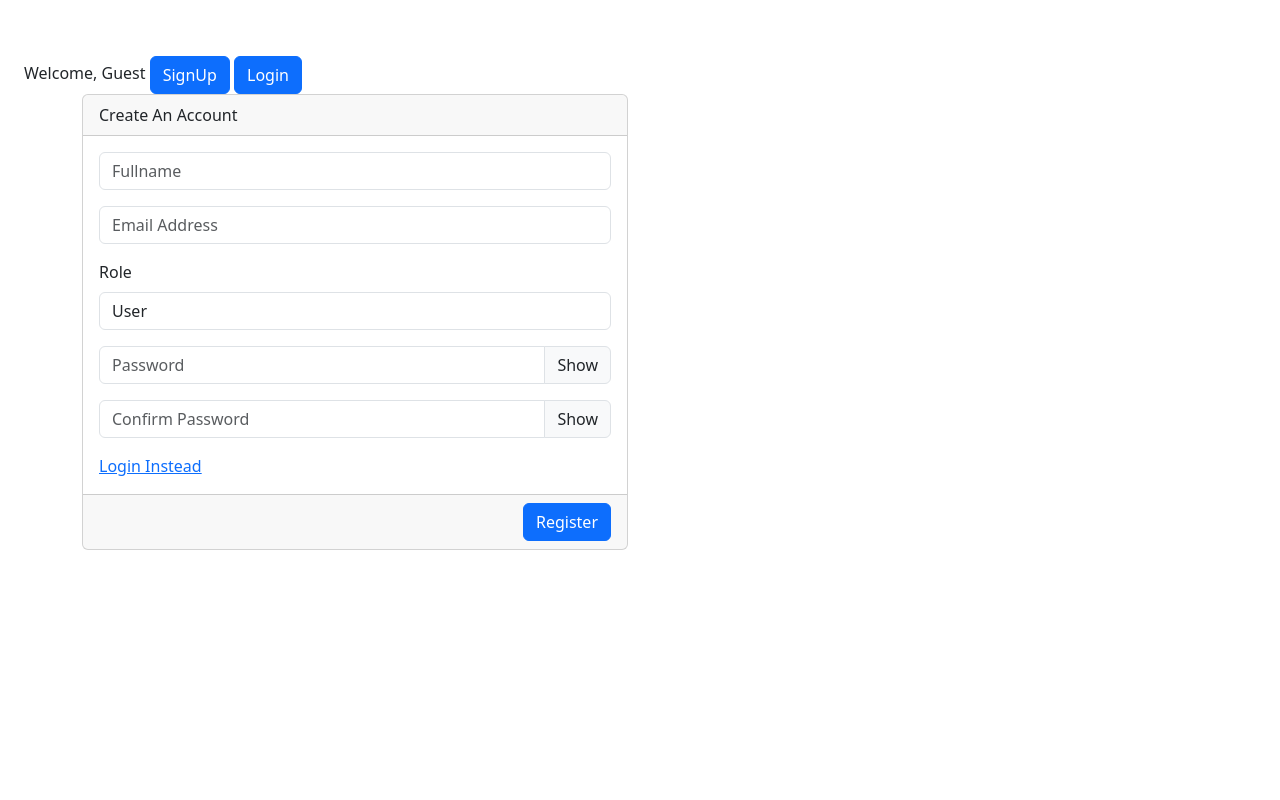
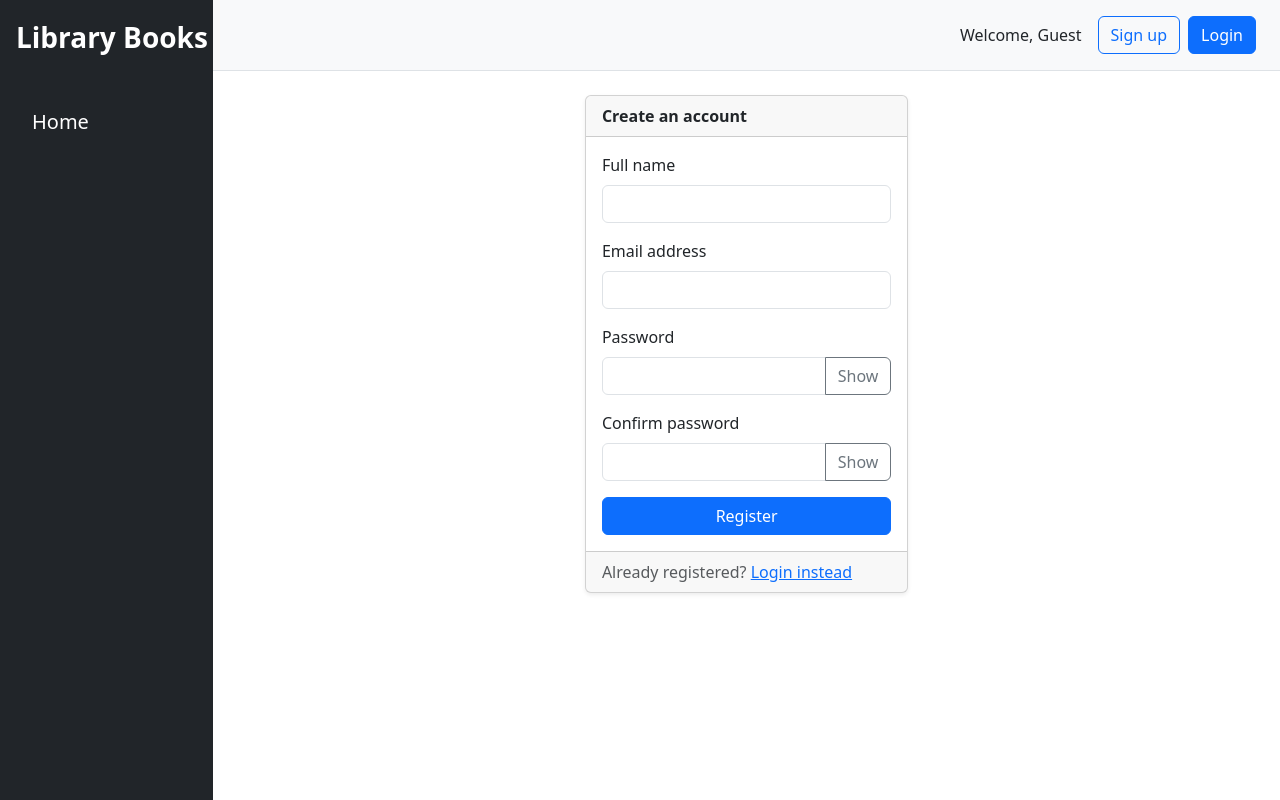
Before and after one commit to HoughAPH/AuthorBooksBlazorCore8App, an ASP.NET Core app: page /register in a window 1280 px wide. Run offline with ASP.NET Core 8, Linux system fonts and the light colour scheme; style sheets or scripts are compiled from the project's sources; the project's own start-up code is not run, and a stand-in starts its controllers and pages; some libraries are stand-ins or nearby versions.

Commit message:
More cosmetics

```diff
--- a/BlazorWebAssemblyApp/Layout/MainLayout.razor
+++ b/BlazorWebAssemblyApp/Layout/MainLayout.razor
@@ -1,34 +1,37 @@
 @using BlazorWebAssemblyApp.Authentication
+@using Microsoft.AspNetCore.Components.Authorization
 @using SharedClassLibrary.Contracts
 @inject ApiAuthenticationStateProvider AuthStateProvider
 @inject IUserAccount AccountService
 @inject NavigationManager NavManager
 @inherits LayoutComponentBase
 
-<div class="page">
-    <div class="sidebar">
+<div class="container-fluid">
+    <div class="row min-vh-100">
+        <div class="col-12 col-md-3 col-xl-2 bg-dark px-0">
             <NavMenu />
         </div>
 
-    <main>
-        <div class="top-row px-4">
-            <Microsoft.AspNetCore.Components.Authorization.AuthorizeView>
+        <div class="col-12 col-md-9 col-xl-10 px-0">
+            <header class="navbar bg-body-tertiary border-bottom px-4 py-3 justify-content-end gap-2">
+                <AuthorizeView>
                     <Authorized>
-                    Welcome,  @context.User.Identity?.Name
-                    <button class="btn btn-danger ms-3" @onclick="Logout"> Logout</button>
+                        <span class="me-2">Signed in as <strong>@context.User.Identity?.Name</strong></span>
+                        <button class="btn btn-outline-danger" @onclick="Logout">Logout</button>
                     </Authorized>
                     <NotAuthorized>
-                    Welcome, Guest
-                    <button class="btn btn-primary" @onclick="Signup"> SignUp</button>
-                    <button class="btn btn-primary" @onclick="Login"> Login</button>
+                        <span class="me-2">Welcome, Guest</span>
+                        <button class="btn btn-outline-primary" @onclick="Signup">Sign up</button>
+                        <button class="btn btn-primary" @onclick="Login">Login</button>
                     </NotAuthorized>
-            </Microsoft.AspNetCore.Components.Authorization.AuthorizeView>
+                </AuthorizeView>
+            </header>
+
+            <main class="p-4">
+                @Body
+            </main>
         </div>
-
-        <article class="content px-4">
-            @Body
-        </article>
-    </main>
+    </div>
 </div>
 
 <script src="_content/CurrieTechnologies.Razor.SweetAlert2/sweetAlert2.min.js"></script>
--- a/BlazorWebAssemblyApp/Layout/NavMenu.razor
+++ b/BlazorWebAssemblyApp/Layout/NavMenu.razor
@@ -1,44 +1,26 @@
-<div class="top-row ps-3 navbar navbar-dark">
-    <div class="container-fluid">
-        <a class="navbar-brand" href="">Library Books</a>
-        <button title="Navigation menu" class="navbar-toggler" @onclick="ToggleNavMenu">
-            <span class="navbar-toggler-icon"></span>
-        </button>
-    </div>
+@using Microsoft.AspNetCore.Components.Authorization
+<div class="d-flex flex-column p-3" data-bs-theme="dark">
+    <a class="navbar-brand fs-3 fw-bold text-white text-decoration-none mb-3" href="">Library Books</a>
+    <hr class="mt-0" />
+
+    <ul class="nav nav-pills flex-column gap-1">
+        <li class="nav-item">
+            <NavLink class="nav-link text-white fs-5 py-3" href="" Match="NavLinkMatch.All">Home</NavLink>
+        </li>
+        <AuthorizeView>
+            <Authorized>
+                <li class="nav-item">
+                    <NavLink class="nav-link text-white fs-5 py-3" href="books">Books</NavLink>
+                </li>
+                <li class="nav-item">
+                    <NavLink class="nav-link text-white fs-5 py-3" href="authors">Authors</NavLink>
+                </li>
+            </Authorized>
+        </AuthorizeView>
+        <AuthorizeView Roles="Admin">
+            <li class="nav-item">
+                <NavLink class="nav-link text-white fs-5 py-3" href="usermanager">Manage Users</NavLink>
+            </li>
+        </AuthorizeView>
+    </ul>
 </div>
-
-<div class="@NavMenuCssClass nav-scrollable" @onclick="ToggleNavMenu">
-    <nav class="flex-column">
-        <div class="nav-item px-3">
-            <NavLink class="nav-link" href="" Match="NavLinkMatch.All">
-                <span class="bi bi-house-door-fill-nav-menu" aria-hidden="true"></span> Home
-            </NavLink>
-        </div>
-        <div class="nav-item px-3">
-            <NavLink class="nav-link" href="books">
-                <span class="bi bi-book-fill-nav-menu" aria-hidden="true"></span> Books
-            </NavLink>
-        </div>
-        <div class="nav-item px-3">
-            <NavLink class="nav-link" href="authors">
-                <span class="bi bi-pen-fill-nav-menu" aria-hidden="true"></span> Authors
-            </NavLink>
-        </div>
-        <div class="nav-item px-3">
-            <NavLink class="nav-link" href="usermanager">
-                <span class="bi bi-person-fill-nav-menu" aria-hidden="true"></span> Manage Users
-            </NavLink>
-        </div>
-    </nav>
-</div>
-
-@code {
-    private bool collapseNavMenu = true;
-
-    private string? NavMenuCssClass => collapseNavMenu ? "collapse" : null;
-
-    private void ToggleNavMenu()
-    {
-        collapseNavMenu = !collapseNavMenu;
-    }
-}
--- a/BlazorWebAssemblyApp/Layout/Pagination.razor
+++ b/BlazorWebAssemblyApp/Layout/Pagination.razor
@@ -1,5 +1,5 @@
 <nav aria-label="Page navigation">
-    <ul class="pagination">
+    <ul class="pagination justify-content-center">
         <li class="page-item @(CurrentPage == 1 ? "disabled" : "")">
             <button class="page-link" @onclick="() => SelectPage(CurrentPage - 1)">Previous</button>
         </li>
--- a/BlazorWebAssemblyApp/Pages/Account/RegisterPage.razor
+++ b/BlazorWebAssemblyApp/Pages/Account/RegisterPage.razor
@@ -4,84 +4,69 @@
 @using Microsoft.AspNetCore.Components.Authorization
 @inject IUserAccount AccountService
 @inject AuthenticationStateProvider AuthenticationStateProvider
-@inject IJSRuntime js
+@inject BlazorWebAssemblyApp.Services.INotificationService NotificationService
 
-<div class="container">
-    <div class="row">
-        <div class="col-md-6">
+<PageTitle>Sign up</PageTitle>
+
+<div class="row justify-content-center">
+    <div class="col-md-8 col-lg-6 col-xl-4">
         <EditForm Model="User" OnValidSubmit="HandleRegistration" Enhance>
-                <div class="card">
-                    <div class="card-header">Create An Account</div>
+            <DataAnnotationsValidator />
+            <div class="card shadow-sm">
+                <div class="card-header fw-bold">Create an account</div>
                 <div class="card-body">
+                    <ValidationSummary />
 
-                        @* Fullname *@
-                        <div class="form-group mb-3">
-                            <InputText @bind-Value="User.Name"
-                                   class="form-control"
-                                   placeholder="Fullname">
-                            </InputText>
+                    <div class="mb-3">
+                        <label for="RegName" class="form-label">Full name</label>
+                        <InputText id="RegName" @bind-Value="User.Name" class="form-control" />
                     </div>
 
-                        @* Email Address *@
-                        <div class="form-group mb-3">
-                            <InputText @bind-Value="User.Email"
-                                   class="form-control"
-                                   type="email"
-                                   placeholder="Email Address">
-                            </InputText>
+                    <div class="mb-3">
+                        <label for="RegEmail" class="form-label">Email address</label>
+                        <InputText id="RegEmail" @bind-Value="User.Email" class="form-control" type="email" />
                     </div>
-                        <div class="mb-3" style="@(role == "Admin" ? "display:block": "display:hidden")">
-                            <label class="form-label">Role</label>
-                            <InputSelect class="form-control" @bind-Value=User.Role>
-                                <option value="User">User </option>
+
+                    @if (role == "Admin")
+                    {
+                        <div class="mb-3">
+                            <label for="RegRole" class="form-label">Role</label>
+                            <InputSelect id="RegRole" class="form-select" @bind-Value="User.Role">
+                                <option value="User">User</option>
                                 <option value="Author">Author</option>
                             </InputSelect>
                         </div>
-                        @* Password *@
-                        <div class="form-group">
-                            <div class="input-group mb-3">
-                                <InputText @bind-Value="User.Password"
-                                           class="form-control"
-                                           type="@(ShowPassword is true? "text":"password")"
-                                           placeholder="Password"
-                                           aria-label="Password"
-                                           aria-describedby="Password">
-                                </InputText>
+                    }
 
-                                <span class="input-group-text cursorStyle"
-                                      id="Password"
-                                      @onclick="ShowPasswordEvent"> @(ShowPassword is true ? "Hide" : "Show") </span>
+                    <div class="mb-3">
+                        <label for="RegPassword" class="form-label">Password</label>
+                        <div class="input-group">
+                            <InputText id="RegPassword" @bind-Value="User.Password" class="form-control"
+                                       type="@(ShowPassword ? "text" : "password")" />
+                            <button class="btn btn-outline-secondary" type="button" @onclick="ShowPasswordEvent">
+                                @(ShowPassword ? "Hide" : "Show")
+                            </button>
                         </div>
                     </div>
 
-                        @* Confirm Password *@
-                        <div class="form-group">
-                            <div class="input-group mb-3">
-                                <InputText @bind-Value="User.ConfirmPassword"
-                                           class="form-control"
-                                           type="@(ShowConfirmPassword is true? "text":"password")"
-                                           placeholder="Confirm Password"
-                                           aria-label="ConfirmPassword"
-                                           aria-describedby="Confirm-Password">
-                                </InputText>
-
-                                <span class="input-group-text cursorStyle"
-                                      id="ConfirmPassword"
-                                      @onclick="ShowConfirmPasswordEvent"> @(ShowConfirmPassword is true ? "Hide" : "Show") </span>
-                            </div>
-                        </div>
-                        <a class="text-primary cursorStyle text-center">Login Instead</a>
-
-                    </div>
-                    <div class="card-footer">
-                        <button class="btn btn-primary float-end"
-                                type="submit">
-                            Register
+                    <div class="mb-3">
+                        <label for="RegConfirm" class="form-label">Confirm password</label>
+                        <div class="input-group">
+                            <InputText id="RegConfirm" @bind-Value="User.ConfirmPassword" class="form-control"
+                                       type="@(ShowConfirmPassword ? "text" : "password")" />
+                            <button class="btn btn-outline-secondary" type="button" @onclick="ShowConfirmPasswordEvent">
+                                @(ShowConfirmPassword ? "Hide" : "Show")
                             </button>
                         </div>
                     </div>
+
+                    <button class="btn btn-primary w-100" type="submit">Register</button>
+                </div>
+                <div class="card-footer text-body-secondary">
+                    Already registered? <a href="/login">Login instead</a>
+                </div>
+            </div>
         </EditForm>
-        </div>
     </div>
 </div>
 
@@ -95,20 +80,20 @@
     {
         var authState = await AuthenticationStateProvider.GetAuthenticationStateAsync();
         role = authState.User?.IsInRole("Admin") == true ? "Admin" : string.Empty;
-
     }
-
 
     private async Task HandleRegistration()
     {
         Result result = await AccountService.CreateAccount(User);
 
-        await js.InvokeVoidAsync("alert", result.Message);
-
         if (result.Succeeded)
         {
+            await NotificationService.ShowSuccessAsync(result.Message);
             User = new();
+            return;
         }
+
+        await NotificationService.ShowWarningAsync(result.Message, "Registration failed");
     }
 
     void ShowPasswordEvent() => ShowPassword = !ShowPassword;
```
Also changed, not shown: BlazorWebAssemblyApp/Pages/Account/ForgotPassword.razor (+20 -22 lines), BlazorWebAssemblyApp/Pages/Account/LoginPage.razor (+24 -36 lines), BlazorWebAssemblyApp/Pages/Account/ResetPassword.razor (+39 -39 lines), BlazorWebAssemblyApp/Pages/Authors/Author.razor (+12 -7 lines), BlazorWebAssemblyApp/Pages/Authors/Authors.razor (+36 -22 lines), BlazorWebAssemblyApp/Pages/Books/Book.razor (+10 -7 lines), BlazorWebAssemblyApp/Pages/Books/Books.razor (+33 -29 lines), BlazorWebAssemblyApp/Pages/Home.razor (+43 -23 lines), BlazorWebAssemblyApp/Pages/UserManager.razor (+16 -11 lines). Lines whose indentation alone changed are shown as unchanged.
